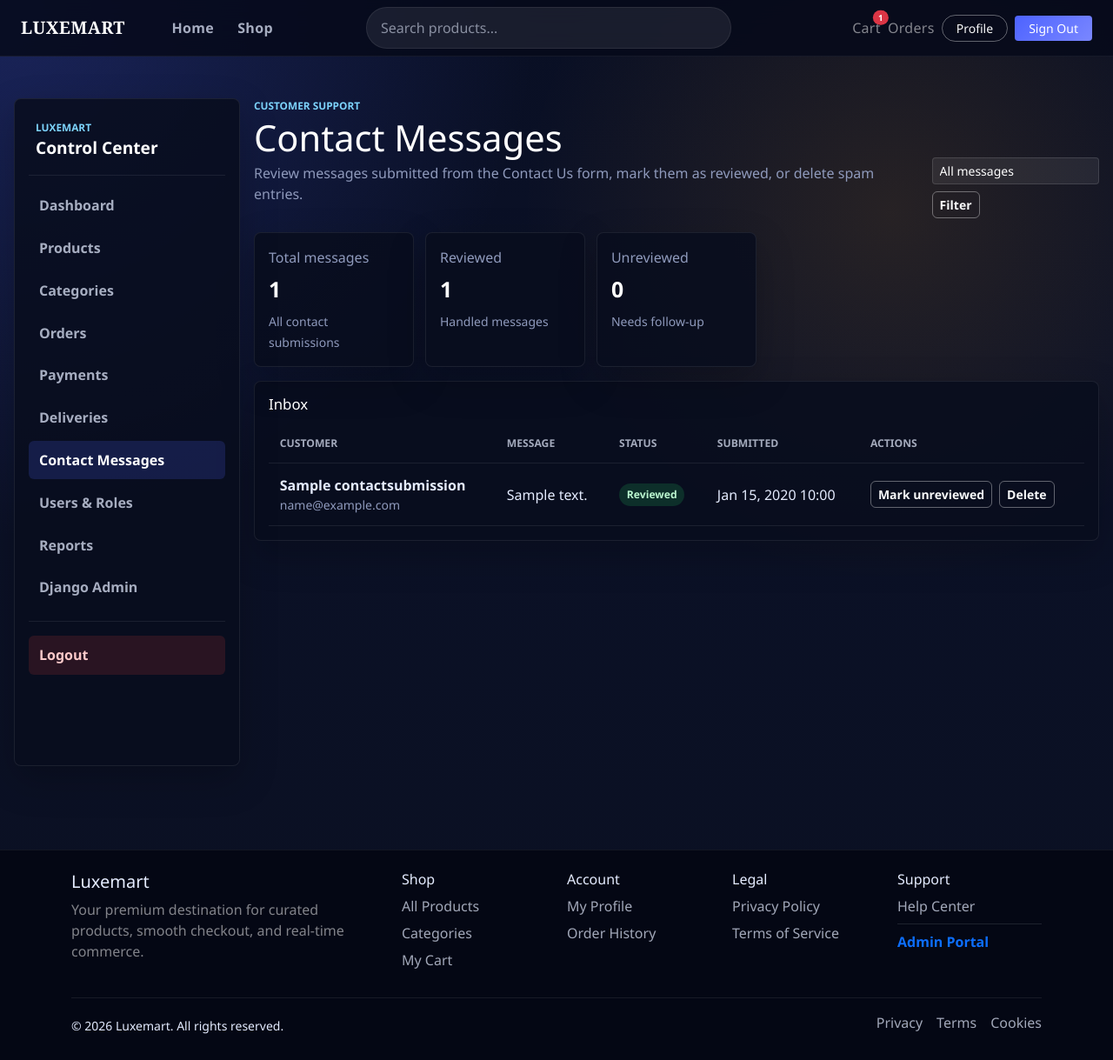
After one commit to rakibislamdev/luxemart-sdpm, a Django app: page /management/contact-messages/ in a window 1280 px wide. The commit adds this page. Shown: the whole page at 87% size. Run offline with Django 5.2, Linux system fonts and the light colour scheme; a user stored in the database is signed in; tables that the repository leaves empty hold one stand-in row (values such as "Sample post").

Commit message:
contact us message management added in admin

```diff
--- a/apps/dashboard/urls.py
+++ b/apps/dashboard/urls.py
@@ -11,6 +11,7 @@ urlpatterns = [
     path("orders/", views.orders, name="orders"),
     path("payments/", views.payments, name="payments"),
     path("deliveries/", views.deliveries, name="deliveries"),
+    path("contact-messages/", views.contact_messages, name="contact-messages"),
     path("users/", views.users, name="users"),
     path("reports/", views.reports, name="reports"),
 ]
--- a/apps/dashboard/views.py
+++ b/apps/dashboard/views.py
@@ -13,6 +13,7 @@ from apps.accounts.models import Role
 from apps.catalog.models import Category, Product, ProductImage
 from apps.orders.models import DeliveryInformation, Order, OrderItem
 from apps.payments.models import Payment
+from apps.notifications.models import ContactSubmission
 
 from .forms import (
     CategoryForm,
@@ -56,6 +57,7 @@ def admin_context(active):
             {"label": "Orders", "url_name": "management:orders", "key": "orders"},
             {"label": "Payments", "url_name": "management:payments", "key": "payments"},
             {"label": "Deliveries", "url_name": "management:deliveries", "key": "deliveries"},
+            {"label": "Contact Messages", "url_name": "management:contact-messages", "key": "contact-messages"},
             {"label": "Users & Roles", "url_name": "management:users", "key": "users"},
             {"label": "Reports", "url_name": "management:reports", "key": "reports"},
             {"label": "Django Admin", "url_name": "admin:index", "key": "django-admin"},
@@ -102,6 +104,9 @@ def home(request):
         "payment_statuses": status_breakdown(Payment.objects.all(), "status", Payment.Status.choices),
         "monthly_sales": monthly_sales,
         "top_products": top_products,
+        "contact_message_count": ContactSubmission.objects.count(),
+        "unread_contact_messages": ContactSubmission.objects.filter(is_reviewed=False).count(),
+        "recent_contact_messages": ContactSubmission.objects.order_by("-created_at")[:6],
         "low_stock_products": Product.objects.select_related("category").order_by("stock_quantity", "name")[:8],
         "recent_orders": Order.objects.select_related("user").order_by("-created_at")[:8],
         "recent_payments": Payment.objects.select_related("user", "order").order_by("-created_at")[:8],
@@ -398,6 +403,48 @@ def deliveries(request):
 
 
 @staff_member_required
+def contact_messages(request):
+    if request.method == "POST":
+        submission = get_object_or_404(ContactSubmission, pk=request.POST["submission_id"])
+        action = request.POST.get("action")
+
+        if action == "toggle_reviewed":
+            submission.is_reviewed = not submission.is_reviewed
+            submission.save(update_fields=["is_reviewed", "updated_at"])
+            messages.success(
+                request,
+                f"Contact message from {submission.name} marked as {'reviewed' if submission.is_reviewed else 'unreviewed'}.",
+            )
+        elif action == "delete":
+            submission.delete()
+            messages.success(request, "Contact message deleted.")
+
+        return redirect("management:contact-messages")
+
+    reviewed_filter = request.GET.get("reviewed", "")
+    submissions = ContactSubmission.objects.order_by("-created_at")
+    if reviewed_filter == "reviewed":
+        submissions = submissions.filter(is_reviewed=True)
+    elif reviewed_filter == "unreviewed":
+        submissions = submissions.filter(is_reviewed=False)
+
+    return render(
+        request,
+        "dashboard/contact_messages.html",
+        {
+            **admin_context("contact-messages"),
+            "submissions": submissions,
+            "reviewed_filter": reviewed_filter,
+            "submission_counts": {
+                "all": ContactSubmission.objects.count(),
+                "reviewed": ContactSubmission.objects.filter(is_reviewed=True).count(),
+                "unreviewed": ContactSubmission.objects.filter(is_reviewed=False).count(),
+            },
+        },
+    )
+
+
+@staff_member_required
 def reports(request):
     line_total = ExpressionWrapper(
         F("quantity") * F("unit_price"),
--- /dev/null
+++ b/templates/dashboard/contact_messages.html
@@ -0,0 +1,90 @@
+{% extends 'dashboard/base.html' %}
+{% block title %}Contact Messages | Luxemart Admin{% endblock %}
+
+{% block admin_content %}
+<div class="admin-page-header">
+  <div>
+    <span class="admin-kicker">Customer support</span>
+    <h1>Contact Messages</h1>
+    <p>Review messages submitted from the Contact Us form, mark them as reviewed, or delete spam entries.</p>
+  </div>
+  <form class="admin-filter" method="get">
+    <select class="form-select form-select-sm" name="reviewed">
+      <option value="" {% if not reviewed_filter %}selected{% endif %}>All messages</option>
+      <option value="unreviewed" {% if reviewed_filter == 'unreviewed' %}selected{% endif %}>Unreviewed</option>
+      <option value="reviewed" {% if reviewed_filter == 'reviewed' %}selected{% endif %}>Reviewed</option>
+    </select>
+    <button class="btn btn-outline-light btn-sm" type="submit">Filter</button>
+  </form>
+</div>
+
+<div class="admin-stat-grid admin-stat-grid--small">
+  <article class="admin-stat-card">
+    <span>Total messages</span>
+    <strong>{{ submission_counts.all }}</strong>
+    <small>All contact submissions</small>
+  </article>
+  <article class="admin-stat-card">
+    <span>Reviewed</span>
+    <strong>{{ submission_counts.reviewed }}</strong>
+    <small>Handled messages</small>
+  </article>
+  <article class="admin-stat-card">
+    <span>Unreviewed</span>
+    <strong>{{ submission_counts.unreviewed }}</strong>
+    <small>Needs follow-up</small>
+  </article>
+</div>
+
+<section class="admin-panel">
+  <div class="admin-panel__header">
+    <h2>Inbox</h2>
+  </div>
+  <div class="table-responsive">
+    <table class="admin-table admin-table--middle">
+      <thead>
+        <tr><th>Customer</th><th>Message</th><th>Status</th><th>Submitted</th><th>Actions</th></tr>
+      </thead>
+      <tbody>
+        {% for submission in submissions %}
+          <tr>
+            <td>
+              <strong>{{ submission.name }}</strong>
+              <small>{{ submission.email }}</small>
+            </td>
+            <td style="max-width: 40rem; white-space: normal;">
+              {{ submission.message }}
+            </td>
+            <td>
+              {% if submission.is_reviewed %}
+                <span class="status-pill status-pill--approved">Reviewed</span>
+              {% else %}
+                <span class="status-pill status-pill--pending">New</span>
+              {% endif %}
+            </td>
+            <td>{{ submission.created_at|date:"M d, Y H:i" }}</td>
+            <td>
+              <div class="admin-actions">
+                <form method="post">
+                  {% csrf_token %}
+                  <input type="hidden" name="submission_id" value="{{ submission.pk }}">
+                  <button class="btn btn-outline-light btn-sm" name="action" value="toggle_reviewed" type="submit">
+                    {% if submission.is_reviewed %}Mark unreviewed{% else %}Mark reviewed{% endif %}
+                  </button>
+                </form>
+                <form method="post" onsubmit="return confirm('Delete this contact message?');">
+                  {% csrf_token %}
+                  <input type="hidden" name="submission_id" value="{{ submission.pk }}">
+                  <button class="btn btn-outline-light btn-sm" name="action" value="delete" type="submit">Delete</button>
+                </form>
+              </div>
+            </td>
+          </tr>
+        {% empty %}
+          <tr><td colspan="5">No contact messages found.</td></tr>
+        {% endfor %}
+      </tbody>
+    </table>
+  </div>
+</section>
+{% endblock %}
```
Also changed, not shown: templates/dashboard/home.html (+22 -0 lines).
